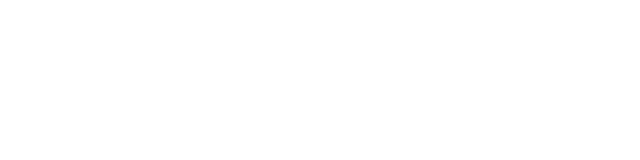
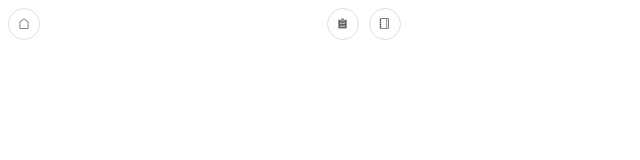
Before and after one commit to Longyang-Liu/code-java, a Vue app in the folder coder_ui/: page / in a window 1280 px wide. Shown: the top 160 px of the page, without its empty margins (0-640 px from the left). Built offline with nearby package versions, Linux system fonts and the light colour scheme.

Commit message:
feat: add PageHead.vue

```diff
--- a/coder_ui/src/components/system/pageComponent/PageHead.vue
+++ b/coder_ui/src/components/system/pageComponent/PageHead.vue
@@ -1,23 +1,33 @@
 <template>
   <div>
-    <el-button @click="goUrl"></el-button>
-    <router-link to="/todo">Home</router-link>
+    <el-row :gutter="10">
+      <el-col :span="6">
+        <el-button icon="el-icon-house" circle @click="goToIndex"></el-button>
+      </el-col>
+      <el-col :span="1.5"><el-button icon="el-icon-s-order" circle @click="goTodo"></el-button></el-col>
+      <el-col :span="1.5"><el-button icon="el-icon-notebook-1" circle @click="goToNote"></el-button></el-col>
+    </el-row>
   </div>
 </template>
 
 <script>
+  import {goDocumentByObj} from "@/utils/RouterUtil";
+
   export default {
     name: "PageHead",
     methods:{
-
-      goUrl(){
-        this.$router.push({
-          name:'todo',
-          params:{
-            articleId: "1"
-          }
-        });
-      }
+      // 跳转到首页
+      goToIndex(){
+        goDocumentByObj('indexPage', null)
+      },
+      // 跳转到todo
+      goTodo(){
+        goDocumentByObj('taskTodo', null)
+      },
+      // 跳转到文章管理
+      goToNote(){
+        goDocumentByObj('', null)
+      },
     }
   }
 </script>
--- a/coder_ui/src/router/index.js
+++ b/coder_ui/src/router/index.js
@@ -2,6 +2,10 @@
 import Vue from 'vue'
 import VueRouter from 'vue-router'
 
+// 首页组件
+import indexPage from "@/views/indexPage";
+
+// 任务列表组件
 import todoIndex from "@/views/todoList/todoIndex";
 
 // 2.调用 Vue.use()，把 VueRouter 安装为Vue插件
@@ -11,15 +15,14 @@
 const router = new VueRouter({
   mode: 'history',
   routes: [
-
     {
-      path: "/todo",
-      name: 'todo',
-      component: todoIndex
+      path: "/",
+      name: 'indexPage',
+      component: indexPage
     },
     {
-      path: "/todo1",
-      name: 'todo1',
+      path: "/taskTodo",
+      name: 'taskTodo',
       component: todoIndex
     },
 
--- /dev/null
+++ b/coder_ui/src/utils/RouterUtil.js
@@ -0,0 +1,16 @@
+import Router from '@/router/index'
+
+
+/**
+ * @Description: 路由跳转
+ * @param null
+ * @return:
+ * @Author: Liu
+ * @Date: 2023/5/22 14:49
+*/
+export function goDocumentByObj(name, obj){
+  Router.push({
+    name: name,
+    params: obj
+  });
+}
--- /dev/null
+++ b/coder_ui/src/views/indexPage.vue
@@ -0,0 +1,17 @@
+<template>
+  <div>
+    <page-head></page-head>
+  </div>
+</template>
+
+<script>
+  import PageHead from "../components/system/pageComponent/PageHead";
+  export default {
+    name: "indexPage",
+    components: {PageHead}
+  }
+</script>
+
+<style scoped>
+
+</style>
--- a/coder_ui/src/views/todoList/todoIndex.vue
+++ b/coder_ui/src/views/todoList/todoIndex.vue
@@ -1,6 +1,6 @@
 <template>
   <div>
-
+    <page-head style="margin-bottom: 0.5rem"></page-head>
     <el-row :gutter="20">
       <el-col :span="6">
         <work-pack ref="workPackRef" @showPackTodoList="showPackTodoList"></work-pack>
@@ -18,9 +18,11 @@
 
   import TodoListIndex from "../../components/todoList/todoListIndex";
   import WorkPack from "../../components/todoList/workPack";
+  import PageHead from "../../components/system/pageComponent/PageHead";
   export default {
     name: 'todoIndex',
     components: {
+      PageHead,
       WorkPack,
       TodoListIndex
 
```
